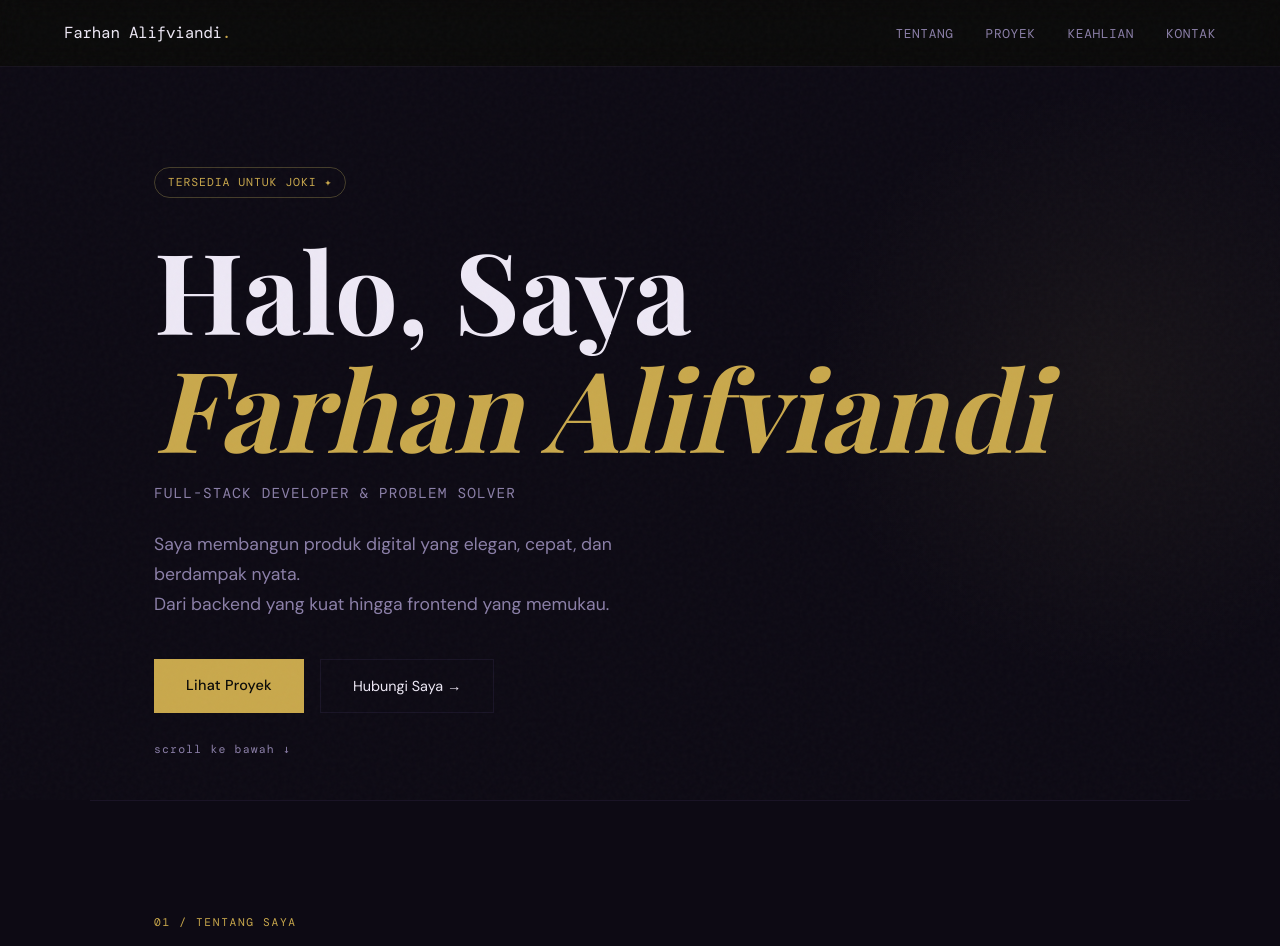
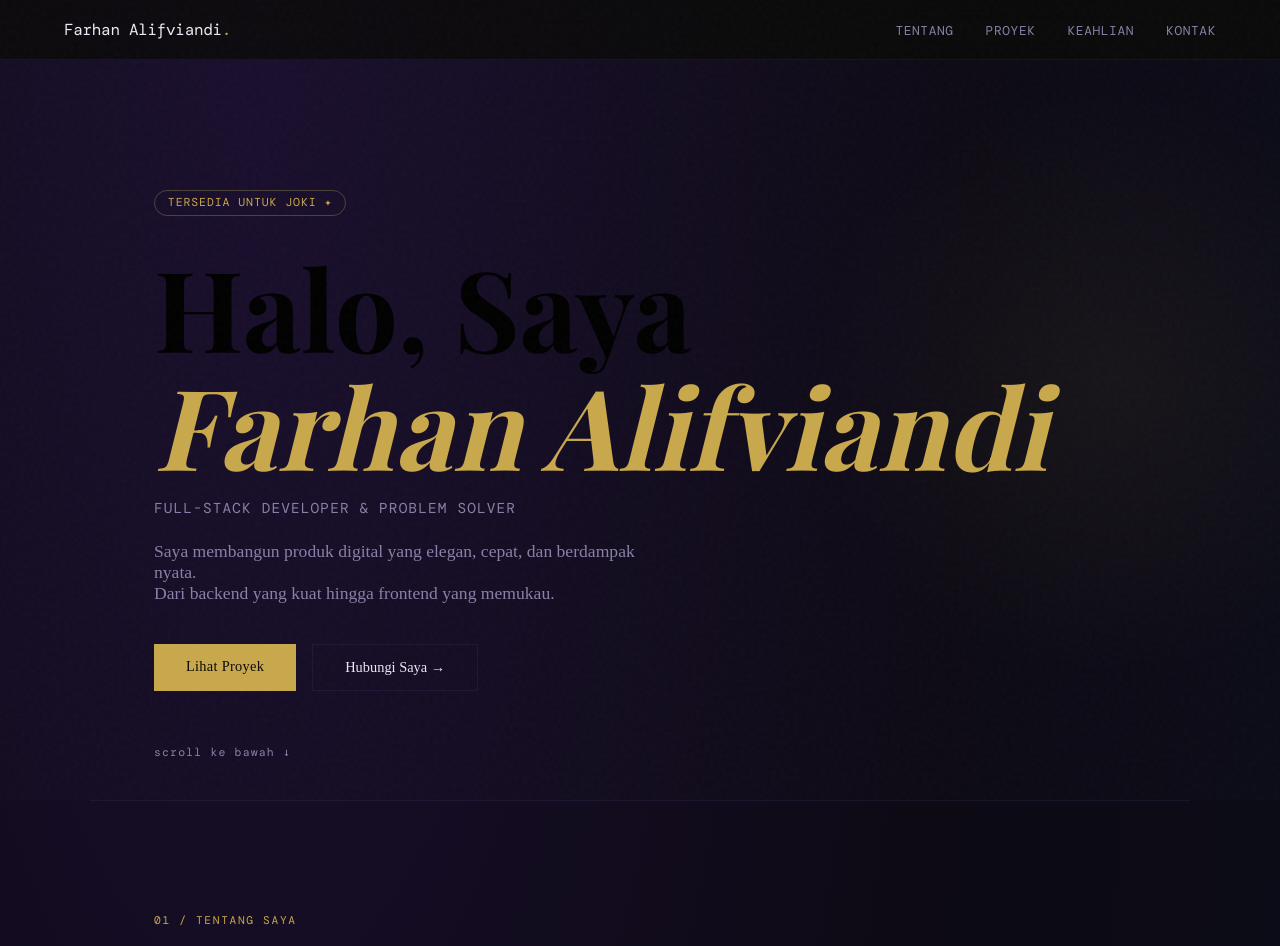
Before and after one commit to farhanalifviandi/portofolio, a Flask app: page / in a window 1280 px wide; the page is wider, and only the part inside the window is pictured. Shown: the top 946 px of that part. Run offline with Flask 3, Linux system fonts and the light colour scheme; some web fonts are replaced; grey boxes are pictures that could not be loaded.

Commit message:
Update style.css

```diff
--- a/static/css/style.css
+++ b/static/css/style.css
@@ -20,12 +20,7 @@
 
 html { scroll-behavior: smooth; }
 body {
-  font-family: var(--font-body);
-  background: var(--bg);
-  color: var(--text);
-  font-size: 1rem;
-  line-height: 1.7;
-  overflow-x: hidden;
+  background: radial-gradient(ellipse at 20% 0%, #1a0f2e 0%, #0d0a14 50%, #0a0d1a 100%);
 }
 
 /* Noise overlay */
```
